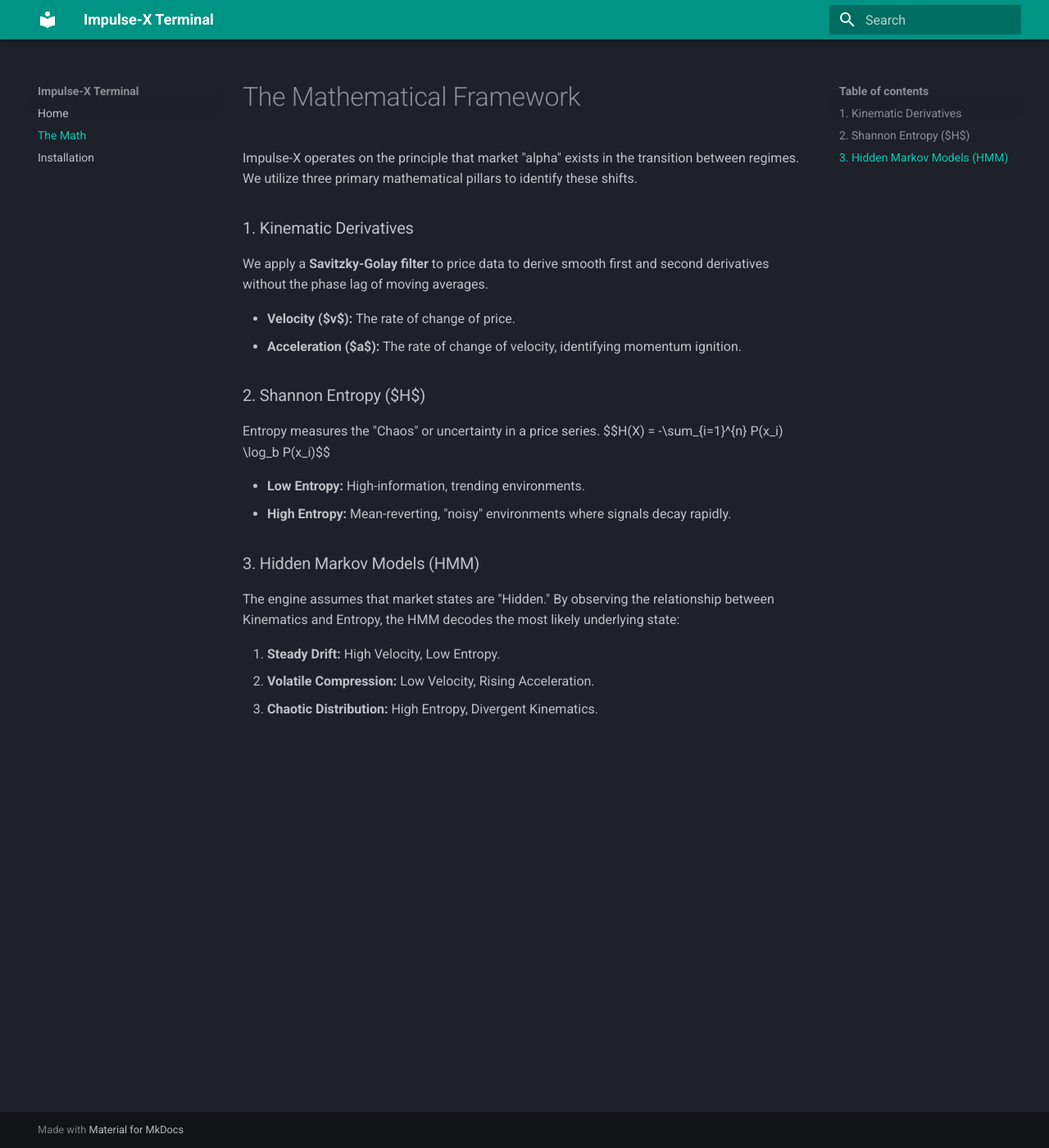
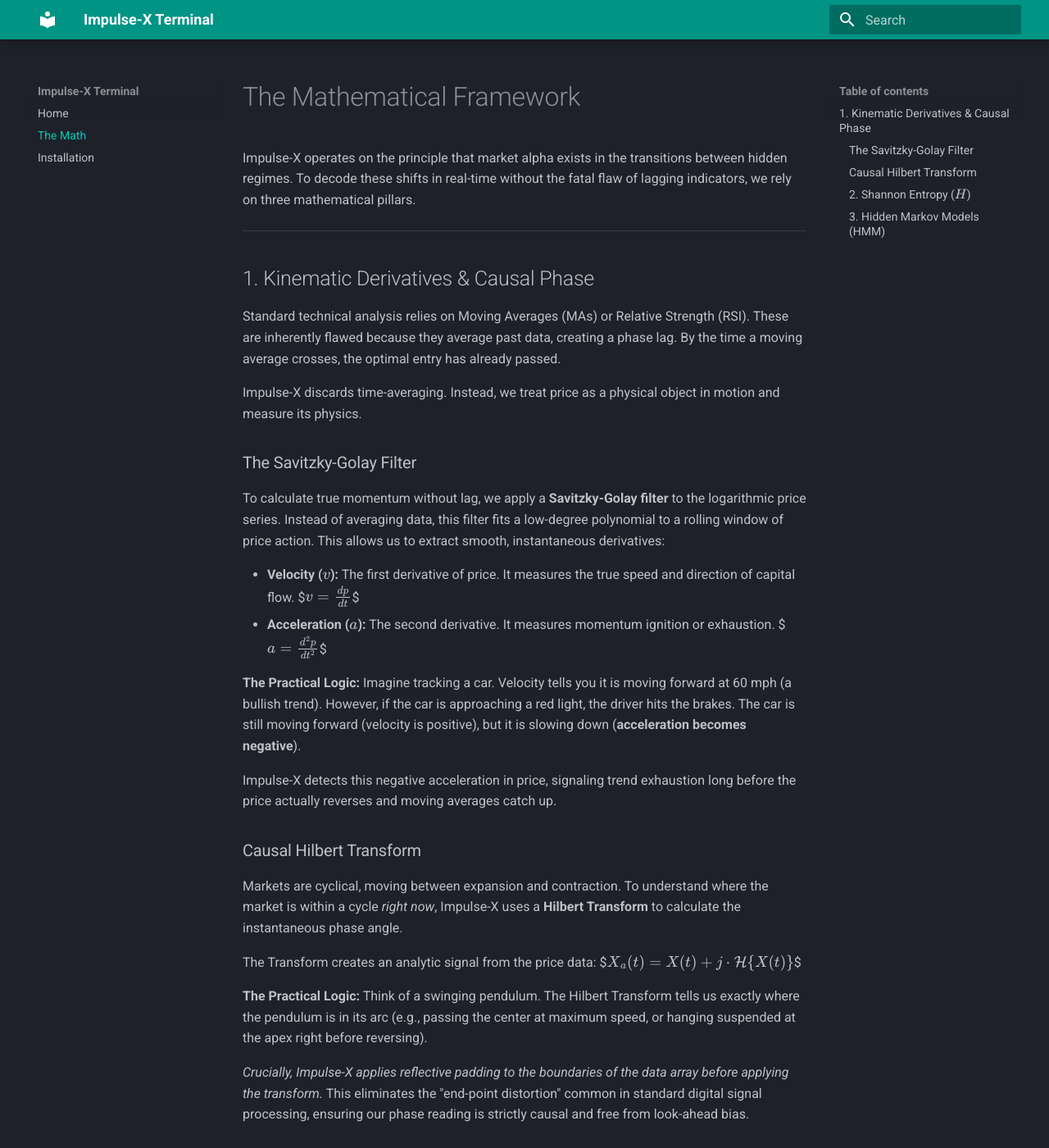
Before and after one commit to konvsys/impulse-docs, an MkDocs documentation site: the page built from docs/math.md, in a window 1280 px wide and 1400 px high. Shown: the whole window at 82% size. Built offline with MkDocs 1.6.1 and Material for MkDocs 9.7.7, drawn with Linux system fonts in a browser that asks for light colours; formulas are drawn with MathJax 3; some of the changed text lies outside the part shown.

Commit message:
Updates kinematics in math

```diff
--- a/docs/math.md
+++ b/docs/math.md
@@ -1,13 +1,39 @@
 # The Mathematical Framework
 
-Impulse-X operates on the principle that market "alpha" exists in the transition between regimes. We utilize three primary mathematical pillars to identify these shifts.
+Impulse-X operates on the principle that market alpha exists in the transitions between hidden regimes. To decode these shifts in real-time without the fatal flaw of lagging indicators, we rely on three mathematical pillars.
 
-### 1. Kinematic Derivatives
+---
 
-We apply a **Savitzky-Golay filter** to price data to derive smooth first and second derivatives without the phase lag of moving averages.
+## 1. Kinematic Derivatives & Causal Phase
 
-* **Velocity ($v$):** The rate of change of price.
-* **Acceleration ($a$):** The rate of change of velocity, identifying momentum ignition.
+Standard technical analysis relies on Moving Averages (MAs) or Relative Strength (RSI). These are inherently flawed because they average past data, creating a phase lag. By the time a moving average crosses, the optimal entry has already passed.
+
+Impulse-X discards time-averaging. Instead, we treat price as a physical object in motion and measure its physics.
+
+### The Savitzky-Golay Filter
+
+To calculate true momentum without lag, we apply a **Savitzky-Golay filter** to the logarithmic price series. Instead of averaging data, this filter fits a low-degree polynomial to a rolling window of price action. This allows us to extract smooth, instantaneous derivatives:
+
+* **Velocity ($v$):** The first derivative of price. It measures the true speed and direction of capital flow.
+  $$v = \frac{dp}{dt}$$
+* **Acceleration ($a$):** The second derivative. It measures momentum ignition or exhaustion.
+  $$a = \frac{d^2p}{dt^2}$$
+
+**The Practical Logic:** Imagine tracking a car. Velocity tells you it is moving forward at 60 mph (a bullish trend). However, if the car is approaching a red light, the driver hits the brakes. The car is still moving forward (velocity is positive), but it is slowing down (**acceleration becomes negative**).
+
+Impulse-X detects this negative acceleration in price, signaling trend exhaustion long before the price actually reverses and moving averages catch up.
+
+### Causal Hilbert Transform
+
+Markets are cyclical, moving between expansion and contraction. To understand where the market is within a cycle *right now*, Impulse-X uses a **Hilbert Transform** to calculate the instantaneous phase angle.
+
+The Transform creates an analytic signal from the price data:
+$$X_a(t) = X(t) + j \cdot \mathcal{H}\{X(t)\}$$
+
+**The Practical Logic:**
+Think of a swinging pendulum. The Hilbert Transform tells us exactly where the pendulum is in its arc (e.g., passing the center at maximum speed, or hanging suspended at the apex right before reversing).
+
+*Crucially, Impulse-X applies reflective padding to the boundaries of the data array before applying the transform.* This eliminates the "end-point distortion" common in standard digital signal processing, ensuring our phase reading is strictly causal and free from look-ahead bias.
 
 ### 2. Shannon Entropy ($H$)
 
--- a/mkdocs.yml
+++ b/mkdocs.yml
@@ -2,10 +2,16 @@ site_name: Impulse-X Terminal
 theme:
   name: material
   palette:
-    scheme: slate  # Dark mode by default
+    scheme: slate
     primary: teal
-  icon:
-    logo: material/terminal
+
+markdown_extensions:
+  - pymdownx.arithmatex:
+      generic: true
+
+extra_javascript:
+  - https://cdnjs.cloudflare.com/ajax/libs/mathjax/2.7.4/MathJax.js?config=TeX-AMS-MML_HTMLorMML
+
 nav:
   - Home: index.md
   - The Math: math.md
```
Also changed, not shown: docs/index.md (+1 -1 lines).
